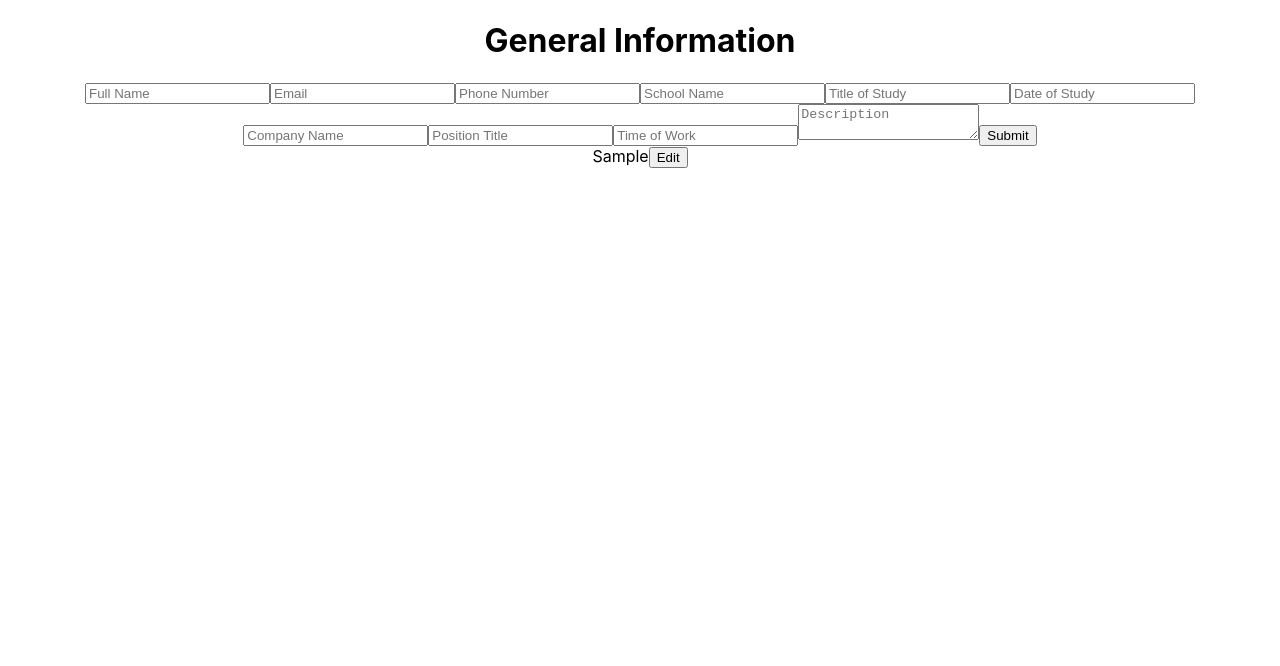
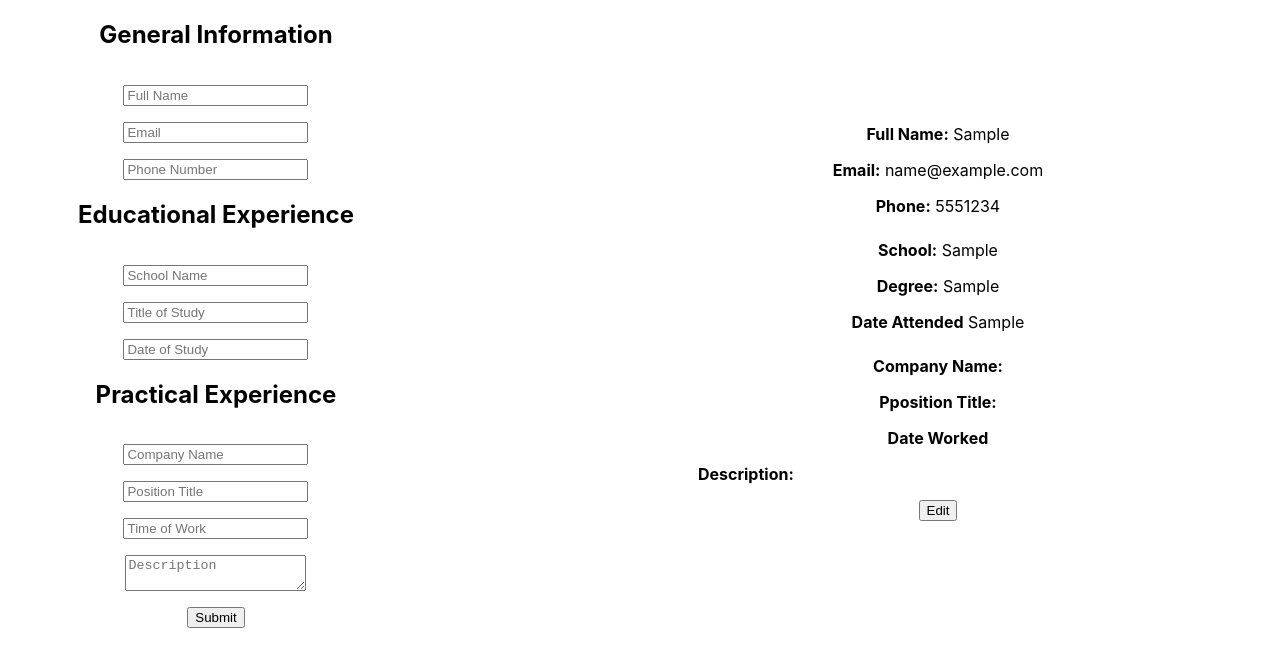
Before and after one commit to pllealfunes/react-cv-app, a React (Create React App) app: page / in a window 1280 px wide. Both pictures are taken after typing "Sample", "name@example.com", "5551234", "Sample", "Sample", "Sample" into the empty fields and a click on the button "Submit". Shown: the top 666 px of the page. Built offline with nearby package versions, Linux system fonts and the light colour scheme.

Commit message:
basic formatting added

```diff
--- a/src/App.css
+++ b/src/App.css
@@ -2,37 +2,49 @@
   text-align: center;
 }
 
-.App-logo {
-  height: 40vmin;
-  pointer-events: none;
+.App {
+  display: flex;
+  justify-content: center;
+  align-items: center;
+  flex-direction: row;
+  flex-wrap: wrap;
 }
 
-@media (prefers-reduced-motion: no-preference) {
-  .App-logo {
-    animation: App-logo-spin infinite 20s linear;
-  }
+.genInfo,
+.edInfo,
+.pacInfo,
+.geninfo-container,
+.edinfo-container,
+.pacinfo-container {
+  display: flex;
+  justify-content: center;
+  align-items: center;
+  flex-direction: column;
+  flex-wrap: wrap;
+  gap: 1rem;
 }
 
-.App-header {
-  background-color: #282c34;
-  min-height: 100vh;
-  display: flex;
-  flex-direction: column;
-  align-items: center;
-  justify-content: center;
-  font-size: calc(10px + 2vmin);
-  color: white;
+.geninfo-container,
+.edinfo-container,
+.pacinfo-container {
+  margin: 1.5rem;
 }
 
-.App-link {
-  color: #61dafb;
+.submitBtn {
+  margin: 1rem;
 }
 
-@keyframes App-logo-spin {
-  from {
-    transform: rotate(0deg);
-  }
-  to {
-    transform: rotate(360deg);
-  }
+.formContainer {
+  display: flex;
+  justify-content: space-around;
+  align-items: center;
+  flex-direction: row;
+  flex-wrap: wrap;
+  gap: 20rem;
 }
+
+.descriptionResults {
+  text-align: justify;
+  width: 30rem;
+  word-wrap: break-all;
+}
--- a/src/components/Form.js
+++ b/src/components/Form.js
@@ -13,8 +13,8 @@ export default function Form() {
         gradDate: "",
         companyName: "",
         title: "",
-        description: "",
-        date: ""
+        dateWorked: "",
+        description: ""
     });
     const [results, setResults] = React.useState("")
     const [isSubmitted, setSubmitForm] = React.useState(false);
@@ -35,6 +35,7 @@ export default function Form() {
         event.preventDefault();
         setResults(formData);
         setSubmitForm(true);
+        setDisable(false);
         setFormData(() => {
             return {
                 fullName: "",
@@ -46,10 +47,9 @@ export default function Form() {
                 companyName: "",
                 title: "",
                 description: "",
-                date: ""
+                dateWorked: ""
             }
         });
-        setDisable(false);
     }
 
 
@@ -61,9 +61,10 @@ export default function Form() {
 
 
     return (
-        <div className='form-container'>
-            <h1>General Information</h1>
+        <div className='formContainer'>
             <form onSubmit={handleSubmit}>
+                <div className='genInfo'>
+                    <h2>General Information</h2>
                     <input
                         type='text'
                         name='fullName'
@@ -85,6 +86,9 @@ export default function Form() {
                         onChange={handleChange}
                         value={formData.phone}
                     />
+                </div>
+                <div className='edInfo'>
+                    <h2>Educational Experience</h2>
                     <input
                         type='text'
                         name='schoolName'
@@ -106,6 +110,9 @@ export default function Form() {
                         onChange={handleChange}
                         value={formData.gradDate}
                     />
+                </div>
+                <div className='pacInfo'>
+                    <h2>Practical Experience</h2>
                     <input
                         type='text'
                         name='companyName'
@@ -122,10 +129,10 @@ export default function Form() {
                     />
                     <input
                         type='text'
-                    name='date'
+                        name='dateWorked'
                         placeholder='Time of Work'
                         onChange={handleChange}
-                    value={formData.date}
+                        value={formData.dateWorked}
                     />
                     <textarea
                         name="description"
@@ -133,7 +140,8 @@ export default function Form() {
                         onChange={handleChange}
                         value={formData.description}
                     />
-                <button>Submit</button>
+                </div>
+                <button className='submitBtn'>Submit</button>
             </form>
             {isSubmitted && < Results {...results} editResume={editResume} disable={disable} />}
         </div>
--- a/src/components/Results.js
+++ b/src/components/Results.js
@@ -5,9 +5,45 @@ import Form from './Form';
 export default function Results(props) {
 
     return (
-        <div className='geninfo-container'>
-            {props.degree}
-            <button onClick={props.editResume} disabled={props.disable}>Edit</button>
+        <div className='resultsContainer'>
+            <div className='geninfo-container'>
+                <div>
+                    <b>Full Name:</b> {props.fullName}
+                </div>
+                <div>
+                    <b>Email:</b> {props.email}
+                </div>
+                <div>
+                    <b>Phone:</b> {props.phone}
+                </div>
+            </div>
+            <div className='edinfo-container'>
+                <div>
+                    <b>School:</b> {props.schoolName}
+                </div>
+                <div>
+                    <b>Degree:</b> {props.degree}
+                </div>
+                <div>
+                    <b>Date Attended</b> {props.gradDate}
+                </div>
+            </div>
+            <div className='pacinfo-container'>
+                <div>
+                    <b>Company Name:</b> {props.companyName}
+                </div>
+                <div>
+                    <b>Pposition Title:</b> {props.title}
+                </div>
+                <div>
+                    <b>Date Worked</b> {props.dateWorked}
+                </div>
+                <div className='descriptionResults'>
+                    <b>Description:</b> {props.description}
+                </div>
+                <button onClick={props.editResume} disabled={props.disable}>Edit</button>
+            </div>
+
         </div>
     );
 }
```
Also changed, not shown: src/logo.svg (deleted). Lines whose indentation alone changed are shown as unchanged.
